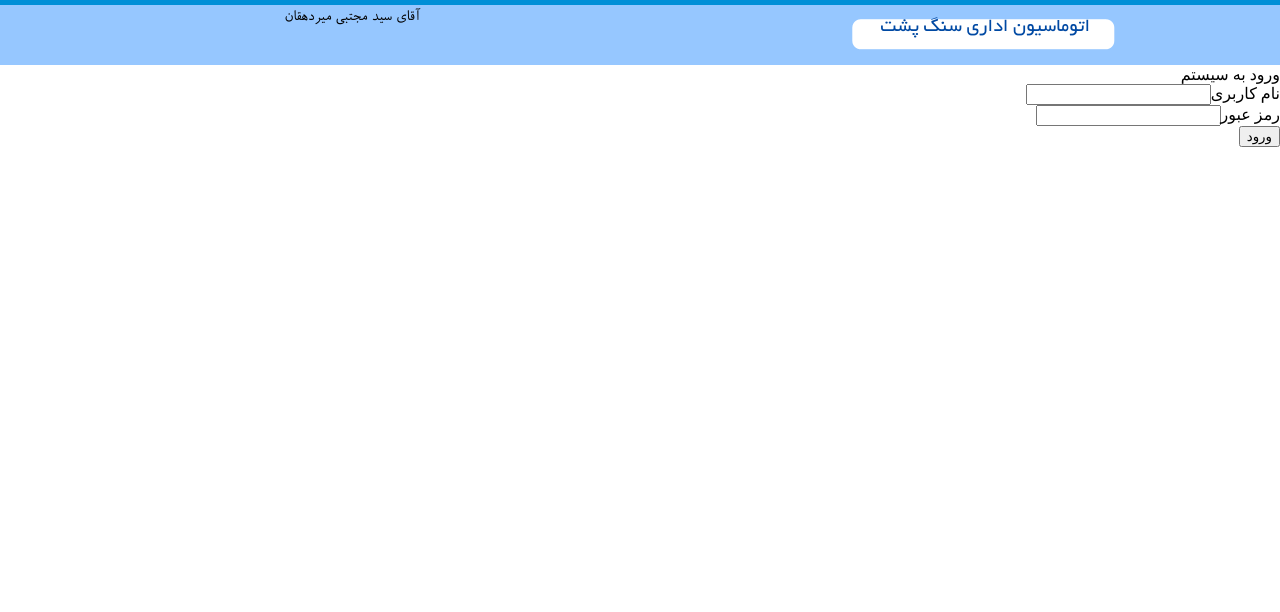
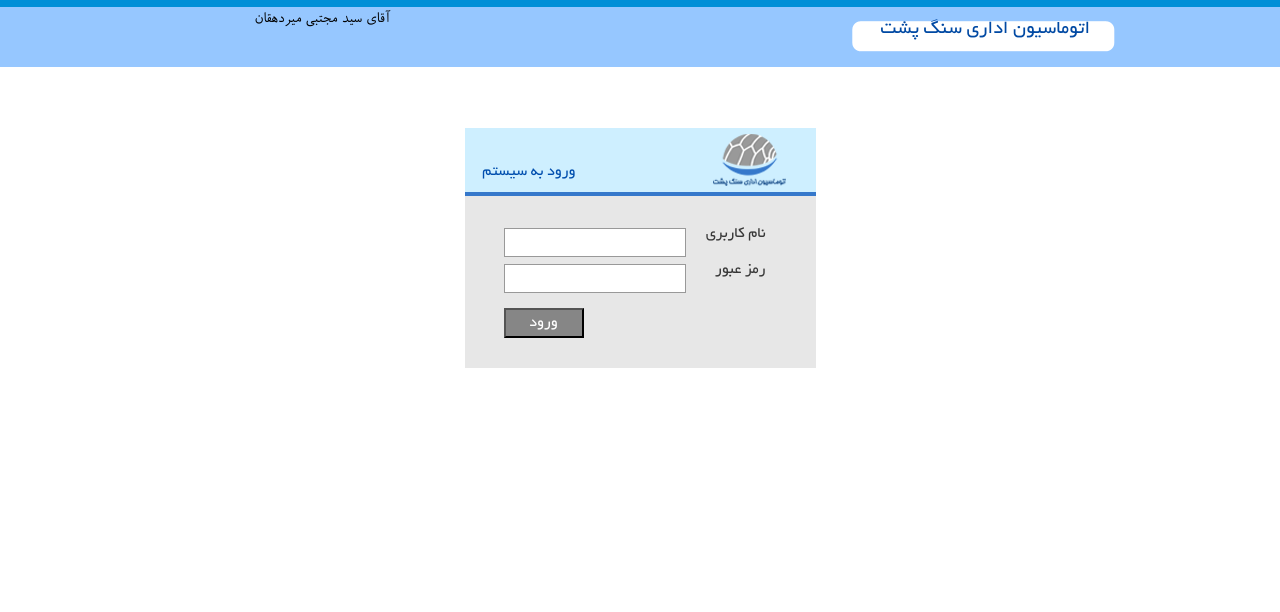
Before and after one commit to millad-rabei/tortoise, a PHP site: a page that uses index.php in a window 1280 px wide. Shown: the top 612 px of the page. Run offline with PHP 8.4, Linux system fonts and the light colour scheme.

Commit message:
complete login page

```diff
--- a/css/style.css
+++ b/css/style.css
@@ -97,7 +97,7 @@ html,body{
     clear:both;
 }
 .topheader{
-    height:5px;
+    height:7px;
     background:#008fd7;
 }
 .header-wrap{
@@ -126,7 +126,7 @@ html,body{
     position:fixed;
     height:50px;
     width:230px;
-    margin:5px 700px 0 0 ;
+    margin:5px 730px 0 0 ;
     font-family:roya;
     font-size:16px;
 }
@@ -135,7 +135,76 @@ html,body{
     height:100%;
     margin: 0 0 -32px 0;
 }
+.login{
+    padding-top:10%;
+    margin:0 auto;
+    width:351px;
+    height:244px;
+}
+.top-login{
+    background:#CEEFFF;
+    height:68px;
+}
+.login-title{
+    position:absolute;
+    color:#004EAE;
+    font-family:yekan;
+    margin-top:-32px;
+    margin-right:240px;
+}
+.login-logo{
+    background:url(../images/logo-min.png) no-repeat;
+    height:52px;
+    width:73px;
+    margin-top:-62px;
+    margin-right:30px;
+}
+.logo-line{
+    margin-top:6px;
+    height:4px;
+    background:#3578CB;
+}
+.main-login{
+    background:#E7E7E7;
+    height:147px;
+    padding-top:25px;
+    padding-right:130px;
+}
 
+.label-login{
+    position:absolute;
+    float:right;
+    color:#383838;
+    font-family:yekan;
+    font-size:16px;
+    margin-right:-80px;
+    margin-top:5px;
+}
+.login-username,.login-password{
+    height:25px;
+    width:170px;
+    border: 1px solid #999999;
+    margin-top:7px;
+    direction:ltr;
+    padding-left:5px;
+    padding-right:5px;
+    font-size:20px;
+    color:#3578CB;
+}
+.main-login .button{
+    background:#868686;
+    height:30px;
+    width:80px;
+    color:white;
+    font-family:yekan;
+    font-size:16px;
+    margin-top:15px;
+    margin-right:102px;
+}
+.main-login .button:hover{
+    background:#3578CB;
+    color:white;
+}
 .footer-wrap{
     height:32px;
     background:#005693;
--- a/index.php
+++ b/index.php
@@ -1,26 +1,11 @@
-<!DOCTYPE html>
+<?php
 
-
-<?php
 include 'route.php';
 include 'src/about.php';
 include 'src/home.php';
 include 'src/contact.php';
 include 'src/login.php';
-?>
 
-<html>
-<head>
-	<meta charset="utf-8" >
-	<title><?php echo $pagetitle." :: اتوماسیون اداری سنگ پشت";  ?></title>
-	<link rel="stylesheet" type="text/css" href="css/style.css">
-	<script type="text/javascript" src="js/jquery.min.js"></script>
-
-</head>
-<body>
-
-
-<?php
 
 $route = new Route();
 
@@ -32,11 +17,6 @@ $route->add('/contact/add', 'add');
 $route->add('/login', 'Login');
 $route->add('/login/user', 'add');
 
-// echo '<pre>';
-// print_r($route);
-
 $route->submit();
 
 ?>
-</body>
-</html>
--- a/src/footer.inc.php
+++ b/src/footer.inc.php
@@ -1,3 +1,6 @@
 <div class="footer-wrap">
 <div class="footer">سیستم اتوماسیون اداری سنگ پشت | نسخه 1 | بهار 1392</div>
 </div>
+
+</body>
+</html>
--- /dev/null
+++ b/src/header.inc.php
@@ -0,0 +1,10 @@
+<!DOCTYPE html>
+
+<html>
+<head>
+	<meta charset="utf-8" >
+	<link rel="stylesheet" type="text/css" href="css/style.css">
+	<script type="text/javascript" src="js/jquery.min.js"></script>
+<title><?php echo $pagetitle; ?> :: اتوماسیون اداری سنگ پشت</title>
+</head>
+<body>
--- a/src/home.php
+++ b/src/home.php
@@ -2,6 +2,7 @@
 
 class Home
 {
+	public $pagetitle = "میز کار";
 	public function __construct()
 	{
 		echo 'This is the home page';
--- a/src/login-form.inc.php
+++ b/src/login-form.inc.php
@@ -6,9 +6,9 @@
 	<div class="logo-line"></div>
 	<div class="main-login">
 		<form method="post" action="#">
-		<label>نام کاربری</label><input type="text" name="username" class="login-username"><br>
-		<label>رمز عبور</label><input	type="password" name="password" class="login-password"><br>
-		<label></label><input type="submit" name ="submit" value="ورود">
+		<label class="label-login">نام کاربری</label><input type="text" name="username" class="login-username"><br>
+		<label class="label-login">رمز عبور</label><input	type="password" name="password" class="login-password"><br>
+		<label class="label-login"></label><input type="submit" name ="submit" value="ورود" class="button">
 		</form>
 	</div>
 </div>
--- a/src/login.php
+++ b/src/login.php
@@ -1,11 +1,12 @@
 <?php
 
-$pagetitle = "ورود کاربر";
 
 class login
 {
 	public function __construct()
 	{
+		$pagetitle = "ورود کاربر";
+		include 'header.inc.php';
 		include 'topheader.inc.php';
 		include 'login-form.inc.php';
 		include 'footer.inc.php';
```
